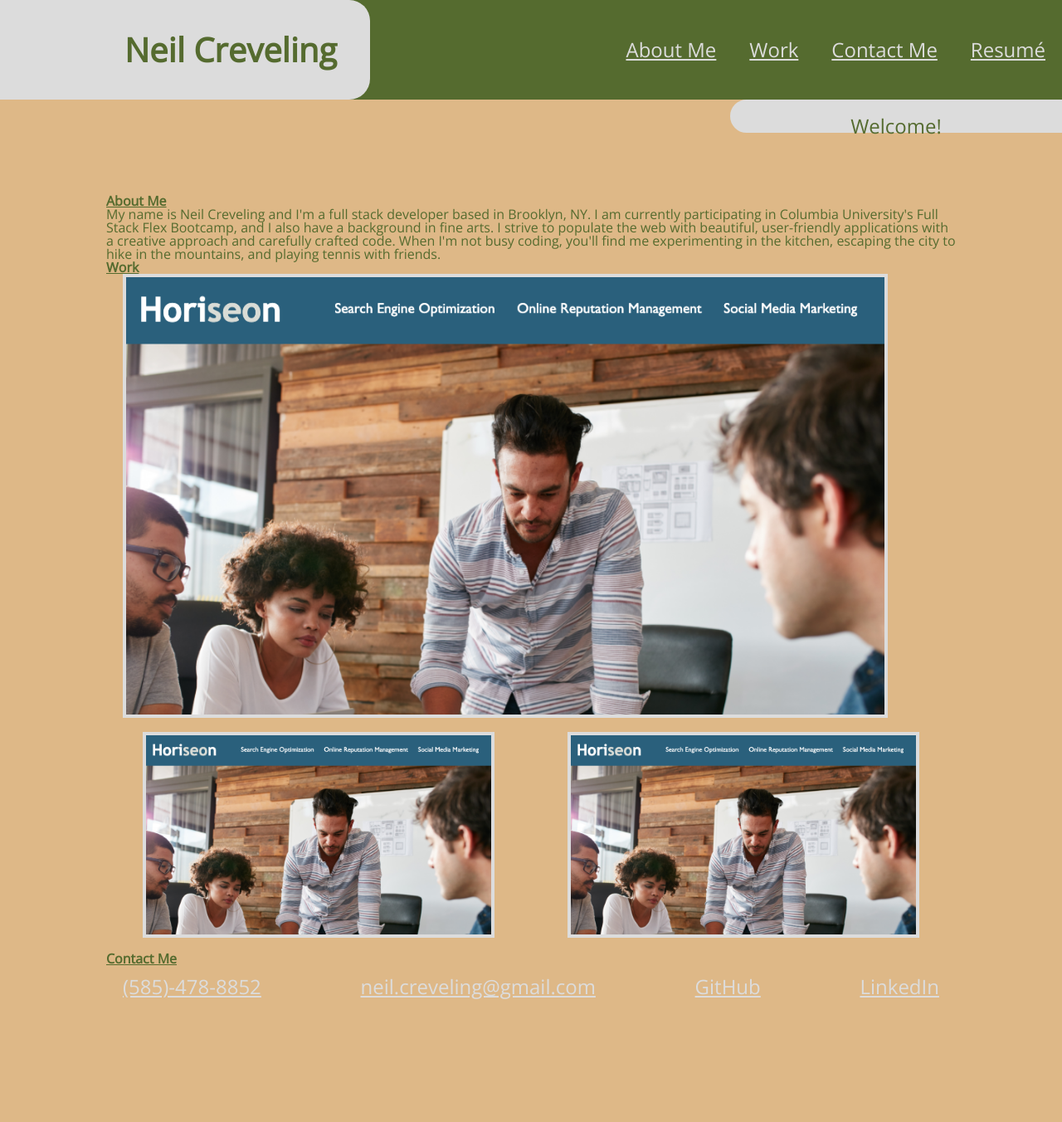
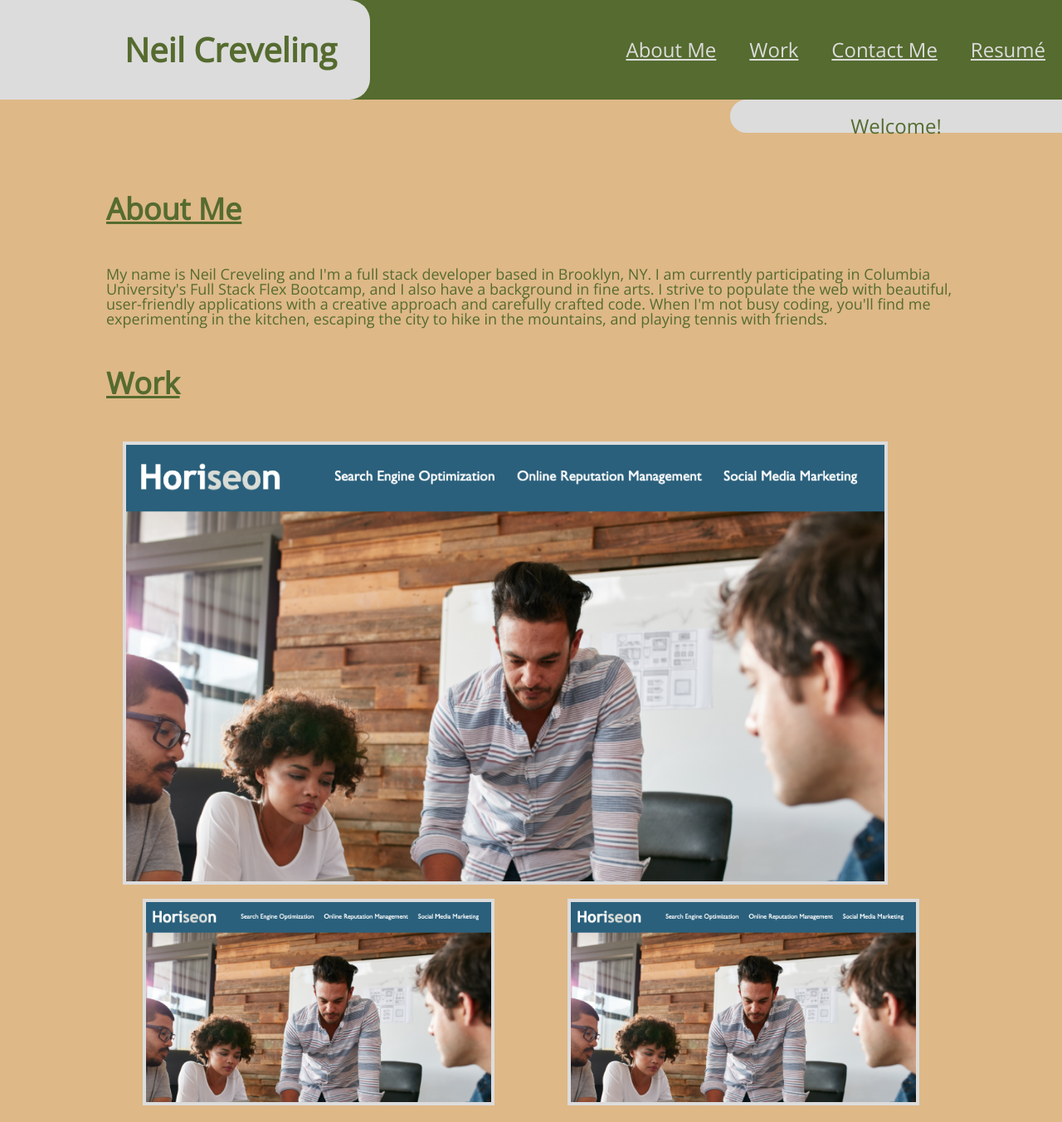
Before and after one commit to neilcreveling/My-Portfolio, a plain HTML site: page index.html in a window 1280 px wide. Shown: the top 1352 px of the page at 83% size. Drawn offline with nearby package versions, Linux system fonts and the light colour scheme; files whose address does not match are found by name.

Commit message:
defined font-sizes in titles in css, defined margins in titles, about me content, and image row in css

```diff
--- a/Assets/css/style.css
+++ b/Assets/css/style.css
@@ -7,10 +7,10 @@
 
 /* body described  */
 body {
+    font-family: 'Open Sans', sans-serif;
     margin: 0;
     width: 100%;
     overflow-x: hidden;
-    font-family: 'Open Sans', sans-serif;
     background-color: var(--main-background);
 }
 
@@ -55,6 +55,10 @@ a {
 
 /* described "container" and "subtitle" classes */
 
+main {
+    margin: 25%;
+}
+
 .container {
     position: relative;
     text-align: center;
@@ -94,23 +98,37 @@ main {
 }
 
 /* h2 elements under "main-content" class element described */
+/* defined margins and font sizes for titles and about me content */
 
 #about-me-title {
+    margin-bottom: 5%;
+    font-size: 36px;
     text-decoration: underline;
 }
 
 #work-title {
+    margin-bottom: 5%;
+    font-size: 36px;
     text-decoration: underline;
 }
 
 #contact-me-title {
+    margin-bottom: 5%;
+    font-size: 36px;
     text-decoration: underline;
 }
 
+p {
+    margin-bottom: 5%;
+    font-size: 18px;
+}
+
 /* described elements for images */
+/* defined image row margin */
 .image-row {
     display: flex;
     flex-direction: row;
+    margin-bottom: 5%;
 }
 
 .image-large {
```
